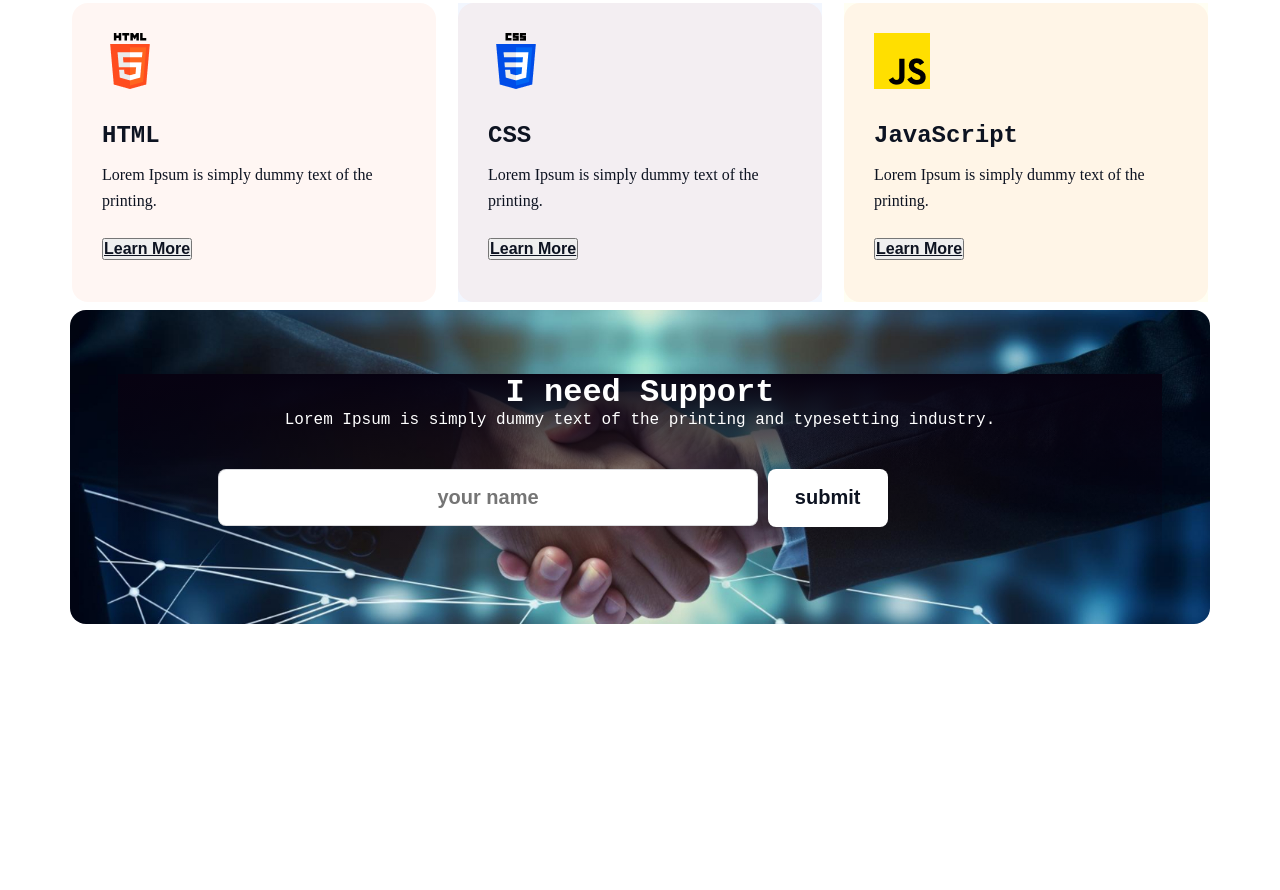
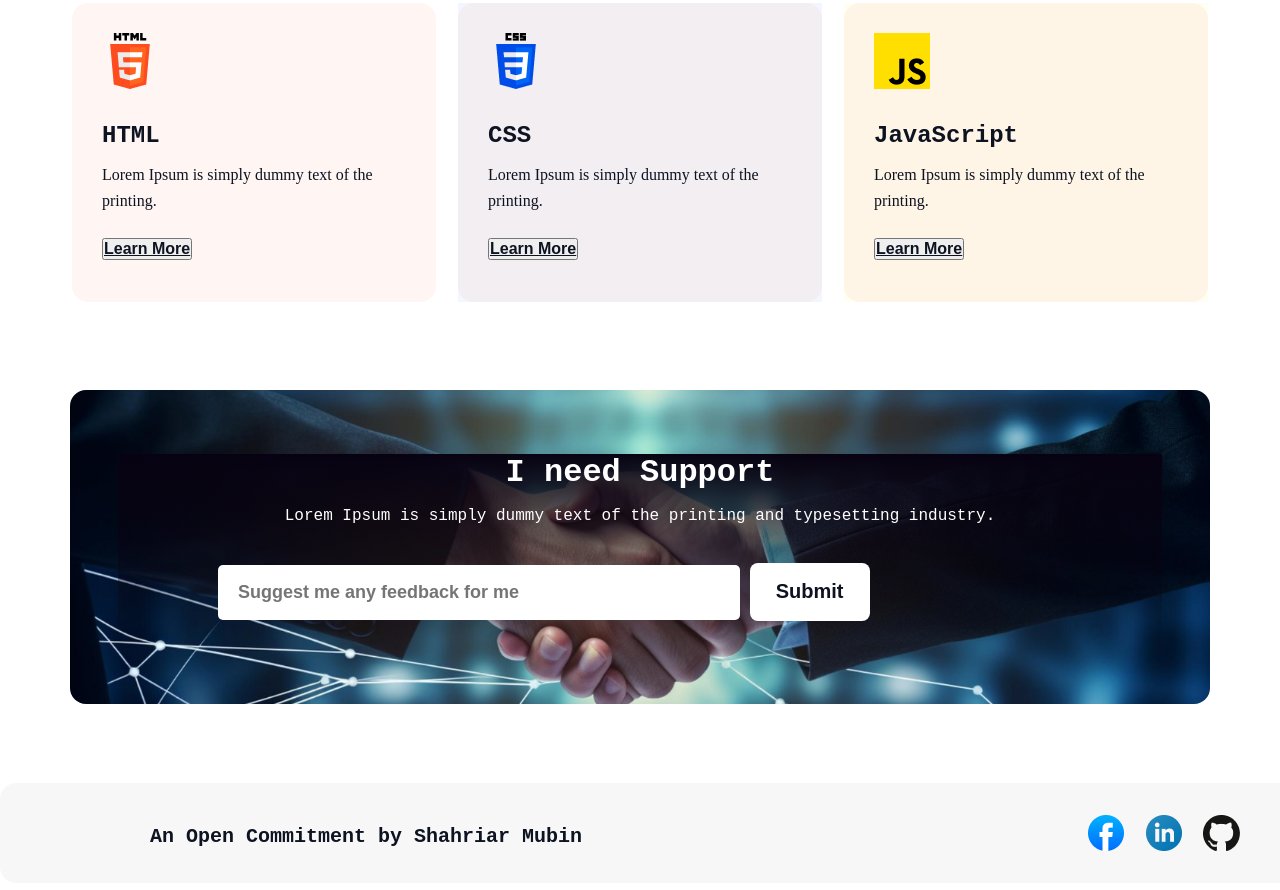
Before and after one commit to alshahriar99/first-assignment-project, a plain HTML site: page index.html in a window 1280 px wide. Shown: the part 3284-4174 px from the top of the page. Before the commit the page ends 3908 px from the top, so only its background shows below. Drawn offline with Linux system fonts and the light colour scheme; a web font is replaced by a local one.

Commit message:
footer section added

```diff
--- a/index.html
+++ b/index.html
@@ -167,13 +167,38 @@
           </p>
 
           <label for="">
-            <input type="text" placeholder="your name" name="" id="" />
+            <input
+              type="text"
+              name=""
+              id=""
+              placeholder="Suggest me any feedback for me"
+            />
           </label>
-          <input type="button" value="submit" />
+          <input type="button" value="Submit" />
         </div>
       </section>
       <!-- support-section-end -->
     </main>
-    <footer></footer>
+
+    <footer>
+      <section class="footer-section-container">
+        <div class="foot-section-contain">
+          <h4>An Open Commitment by Shahriar Mubin</h4>
+          <div class="social-icon">
+            <a href="https://www.facebook.com/al.mubin.92/" target="_blank"
+              ><img src="./image/facebok.png" alt=""
+            /></a>
+            <a
+              href="https://www.linkedin.com/in/al-shahriar-339099266/"
+              target="_blank"
+              ><img src="./image/linkden.png" alt=""
+            /></a>
+            <a href="https://github.com/alshahriar99" target="_blank"
+              ><img src="./image/github.png" alt=""
+            /></a>
+          </div>
+        </div>
+      </section>
+    </footer>
   </body>
 </html>
--- a/style/style.css
+++ b/style/style.css
@@ -53,6 +53,7 @@ body{
     font-size: 20px;
     font-weight: 600;
     margin-top: 32px;
+    cursor: pointer;
 }
 /* WebDev-section-container style */
 
@@ -299,6 +300,8 @@ margin-bottom: 24px;
     background-position: center;
     background-repeat: no-repeat;
     padding: 64px 48px 64px 48px;
+    margin-top: 80px;
+
 }
 .support-section-content{
     width: 1044px;
@@ -312,12 +315,14 @@ margin-bottom: 24px;
     font-size: 32px;
     font-weight: 700;
     text-align: center;
+    margin-bottom: 16px;
 }
 .support-section-content p{
     color: rgb(255, 255, 255);
     font-size: 16px;
     font-weight: 400;
     text-align: center;
+
 }
 label input{
     width: 540px;
@@ -328,7 +333,17 @@ label input{
     background: rgb(255, 255, 255);
     margin-top: 40px;
     margin-left: 100px;
+}
 
+input[type="text"]{
+    height: 55px;
+    border-radius: 5px;
+    background-color: white;
+    width: 50%;
+    padding: 10px 20px;
+    margin-bottom: 24px;
+    border: none;
+    font-size: 18px;
 }
 input{
     width: 120px;
@@ -338,6 +353,27 @@ input{
     color: rgb(13, 19, 33);
     font-size: 20px;
     font-weight: 600;
-    text-align: center;
     border: none;
 }
+.footer-section-container{
+    width: 1440px;
+    height: 100px;
+    margin: 0 auto;
+    margin-top: 79px;
+    border-radius: 16px;
+    background: rgba(13, 19, 33, 0.03);
+}
+.foot-section-contain{
+    display: flex;
+    gap: 500px;
+    padding: 32px 150px 32px 150px;
+}
+.footer-section-container h4{
+    color: rgb(13, 19, 33);
+    font-size: 20px;
+    font-weight: 600;
+    padding: 10px 0;
+}
+.social-icon img{
+    padding: 0 6px;
+}
```
Also changed, not shown: image/facebok.png (added), image/github.png (added), image/linkden.png (added).
